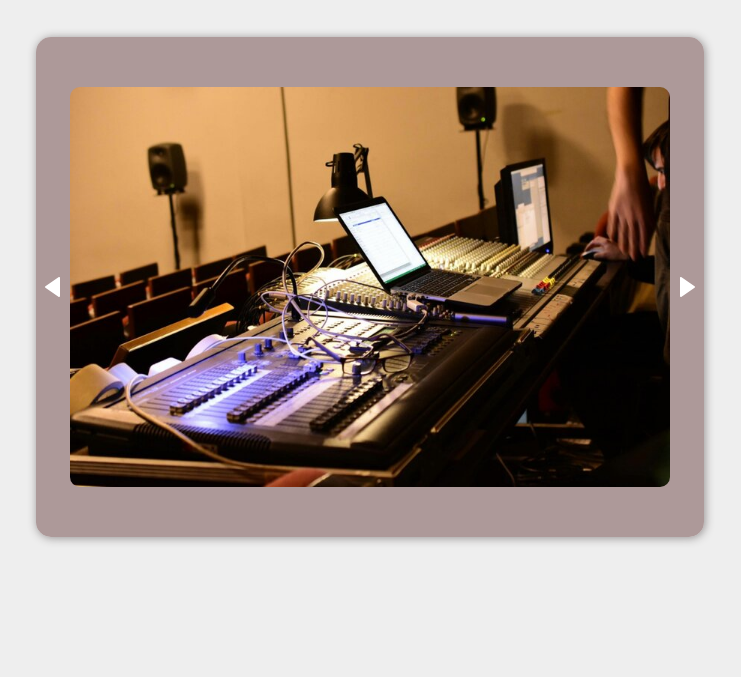
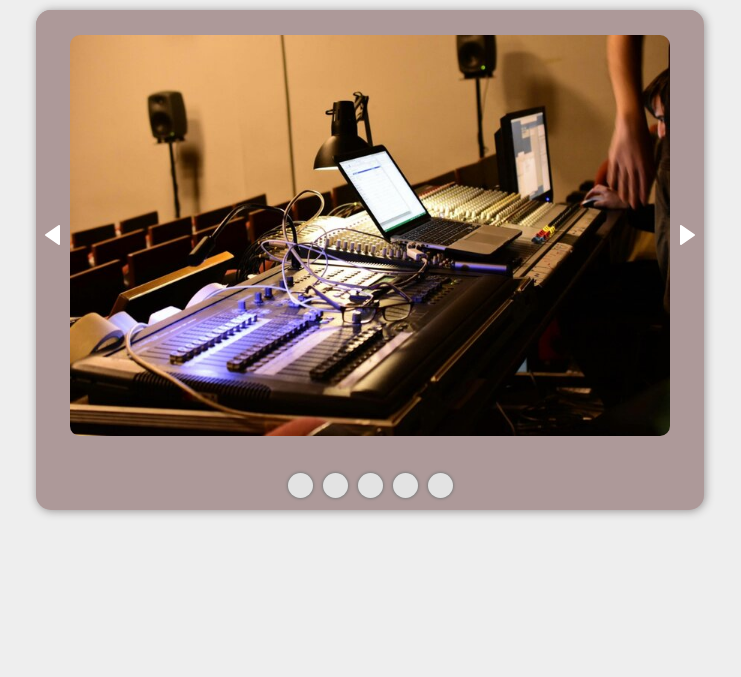
Before and after one commit to pixie-cheeks/image-carousel, a website built with webpack: page src/index.html in a window 1280 px wide. Shown: the part 123-800 px from the top of the page, without its empty margins (270-1011 px from the left). Built offline with nearby package versions, Linux system fonts and the light colour scheme.

Commit message:
Add navigation and separate js code

```diff
--- a/src/index.html
+++ b/src/index.html
@@ -62,6 +62,13 @@
           ></path>
         </svg>
       </button>
+      <div class="img-carousel__navigation navigation">
+        <button class="navigation__dot"></button>
+        <button class="navigation__dot"></button>
+        <button class="navigation__dot"></button>
+        <button class="navigation__dot"></button>
+        <button class="navigation__dot"></button>
+      </div>
     </div>
   </body>
 </html>
--- a/src/index.js
+++ b/src/index.js
@@ -1,55 +1,5 @@
 import './index.css';
-
-class ImageCarousel {
-  constructor(previousSlideElem, nextSlideElem, reelElem, slideWidth) {
-    this.previousSlideElem = previousSlideElem;
-    this.nextSlideElem = nextSlideElem;
-    this.numberOfSlides =
-      Number(getComputedStyle(reelElem).width.replace('px', '')) / slideWidth;
-    this.reelElem = reelElem;
-    this.slideWidth = slideWidth;
-    this.currentSlideNumber = 1;
-  }
-
-  init() {
-    this.bound = {
-      showPreviousSlide: this.showPreviousSlide.bind(this),
-      showNextSlide: this.showNextSlide.bind(this),
-    };
-
-    this.previousSlideElem.addEventListener(
-      'click',
-      this.bound.showPreviousSlide,
-    );
-    this.nextSlideElem.addEventListener('click', this.bound.showNextSlide);
-  }
-
-  showPreviousSlide() {
-    if (this.currentSlideNumber === 1) {
-      this.currentSlideNumber = this.numberOfSlides;
-    } else {
-      this.currentSlideNumber -= 1;
-    }
-
-    this.render();
-  }
-
-  showNextSlide() {
-    if (this.currentSlideNumber === this.numberOfSlides) {
-      this.currentSlideNumber = 1;
-    } else {
-      this.currentSlideNumber += 1;
-    }
-    this.render();
-  }
-
-  render() {
-    this.reelElem.setAttribute(
-      'style',
-      `left: ${this.slideWidth * (1 - this.currentSlideNumber)}px;`,
-    );
-  }
-}
+import ImageCarousel from './scripts/carousel';
 
 const myCarousel = new ImageCarousel(
   document.querySelector('.img-carousel__arrow--left'),
@@ -57,5 +7,3 @@ const myCarousel = new ImageCarousel(
   document.querySelector('.img-carousel__reel'),
   600,
 );
-
-myCarousel.init();
--- /dev/null
+++ b/src/scripts/carousel.js
@@ -0,0 +1,54 @@
+class ImageCarousel {
+  constructor(previousSlideElem, nextSlideElem, reelElem, slideWidth) {
+    this.previousSlideElem = previousSlideElem;
+    this.nextSlideElem = nextSlideElem;
+    this.numberOfSlides =
+      Number(getComputedStyle(reelElem).width.replace('px', '')) / slideWidth;
+    this.reelElem = reelElem;
+    this.slideWidth = slideWidth;
+    this.currentSlideNumber = 1;
+
+    this.#init();
+  }
+
+  #init() {
+    this.bound = {
+      showPreviousSlide: this.showPreviousSlide.bind(this),
+      showNextSlide: this.showNextSlide.bind(this),
+    };
+
+    this.previousSlideElem.addEventListener(
+      'click',
+      this.bound.showPreviousSlide,
+    );
+    this.nextSlideElem.addEventListener('click', this.bound.showNextSlide);
+  }
+
+  showPreviousSlide() {
+    if (this.currentSlideNumber === 1) {
+      this.currentSlideNumber = this.numberOfSlides;
+    } else {
+      this.currentSlideNumber -= 1;
+    }
+
+    this.render();
+  }
+
+  showNextSlide() {
+    if (this.currentSlideNumber === this.numberOfSlides) {
+      this.currentSlideNumber = 1;
+    } else {
+      this.currentSlideNumber += 1;
+    }
+    this.render();
+  }
+
+  render() {
+    this.reelElem.setAttribute(
+      'style',
+      `left: ${this.slideWidth * (1 - this.currentSlideNumber)}px;`,
+    );
+  }
+}
+
+export default ImageCarousel;
--- a/src/styles/carousel.css
+++ b/src/styles/carousel.css
@@ -1,8 +1,12 @@
 .img-carousel {
-  display: flex;
+  display: grid;
+  grid-template-columns: repeat(3, auto);
   box-shadow: 1px 1px 10px 0 rgb(146, 142, 142);
   border-radius: 15px;
   overflow: hidden;
+  background-color: hsl(0, 11%, 64%);
+  position: relative;
+  z-index: 0;
 }
 
 .img-carousel__arrow {
@@ -25,18 +29,16 @@
 
 .img-carousel__frame {
   width: 600px;
-  height: 500px;
-  background-color: hsl(0, 11%, 64%);
+  height: 450px;
   position: relative;
-  z-index: -2;
 }
 
 .img-carousel__reel {
   position: absolute;
   top: 0;
   left: 0;
+  height: 100%;
   z-index: -1;
-  height: 100%;
   display: flex;
   align-items: center;
   transition: left 0.4s ease-in-out;
@@ -47,3 +49,25 @@
   height: auto;
   width: 600px;
 }
+
+.img-carousel__navigation {
+  grid-column: 1 / -1;
+  height: 5rem;
+  display: flex;
+  justify-content: center;
+  align-items: center;
+  gap: 1rem;
+}
+
+.navigation__dot {
+  background-color: #e3e3e3;
+  height: 2.5rem;
+  width: 2.5rem;
+  border-radius: 50%;
+  box-shadow: 0 0 3px 1px gray;
+  padding: 0.3rem;
+}
+
+.navigation__dot--active {
+  background-color: burlywood;
+}
--- a/src/styles/page.css
+++ b/src/styles/page.css
@@ -1,7 +1,7 @@
 .page {
-  height: 100vh;
+  min-height: 100vh;
   display: grid;
-  grid-template-rows: 1fr 4fr;
+  grid-template-rows: 1fr 4fr 1fr;
   place-items: center;
   background-color: #eee;
   font-family:
```
